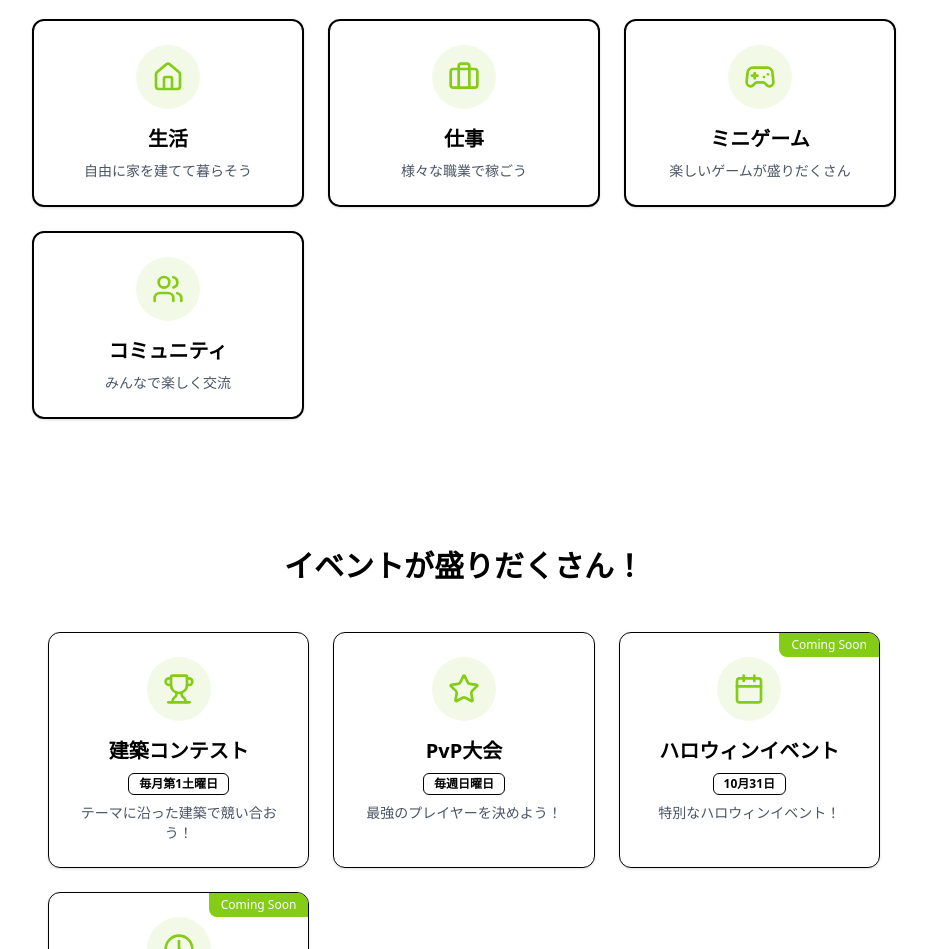
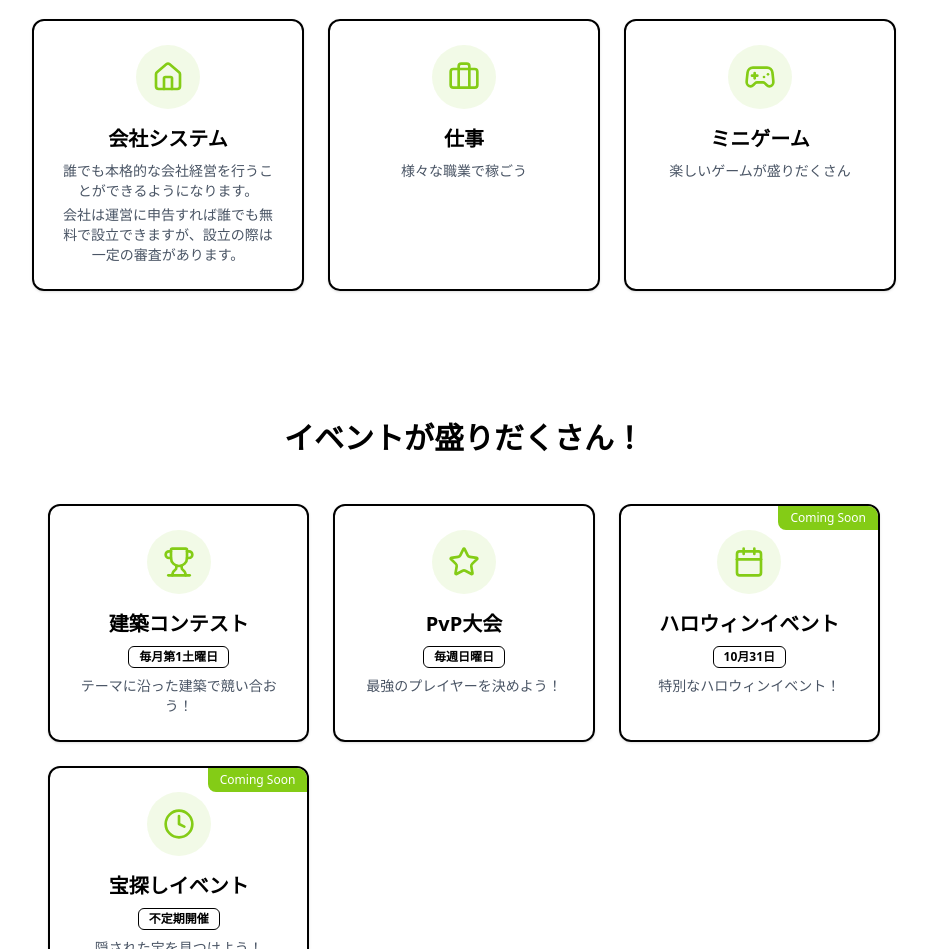
Before and after one commit to Yomogi-Server-Dev/ymg-homepage, a Next.js app: page / in a window 1280 px wide. Shown: the part 1783-2732 px from the top of the page, without its empty margins (176-1103 px from the left). Built offline with nearby package versions, Linux system fonts and the light colour scheme; no server answers.

Commit message:
イベントと機能のデータ構造を統一化し、共通コンポーネント`ContentBlocks`を導入。関連コードをリファクタリングし、重複を削減。

```diff
--- /dev/null
+++ b/src/components/features/content-blocks.tsx
@@ -0,0 +1,100 @@
+'use client';
+
+import { Badge } from '@/components/ui/badge';
+import { Card } from '@/components/ui/card';
+import {
+  Dialog,
+  DialogContent,
+  DialogHeader,
+  DialogTitle,
+} from '@/components/ui/dialog';
+import { AspectRatio } from '@/components/ui/aspect-ratio';
+import type { ContentItem } from '@/types';
+import Image from 'next/image';
+import { useState } from 'react';
+
+interface ContentBlocksProps {
+  items: ContentItem[];
+  gridCols?: string;
+}
+
+export function ContentBlocks({
+  items,
+  gridCols = 'grid sm:grid-cols-2 md:grid-cols-3 gap-6'
+}: ContentBlocksProps) {
+  const [selectedItem, setSelectedItem] = useState<ContentItem | null>(null);
+
+  return (
+    <>
+      <div className={gridCols}>
+        {items.map((item) => {
+          const Icon = item.icon;
+          return (
+            <Card
+              key={item.id}
+              className='p-6 cursor-pointer transition-all hover:scale-105 hover:shadow-xl border-2 hover:border-primary relative overflow-hidden'
+              onClick={() => setSelectedItem(item)}
+            >
+              {item.status === 'upcoming' && (
+                <div className='absolute top-0 right-0 bg-primary text-white px-3 py-1 text-xs rounded-bl-lg'>
+                  Coming Soon
+                </div>
+              )}
+              <div className='flex flex-col items-center text-center'>
+                <div className='p-4 rounded-full bg-primary/10 mb-4'>
+                  <Icon className='w-8 h-8 text-primary' />
+                </div>
+                <h3 className='text-xl font-bold mb-2'>{item.title}</h3>
+                {item.schedule && (
+                  <Badge variant='outline' className='mb-2'>
+                    {item.schedule}
+                  </Badge>
+                )}
+                <div className='text-gray-600 text-sm space-y-1'>
+                  {item.description.map((line, index) => (
+                    <p key={index}>{line}</p>
+                  ))}
+                </div>
+              </div>
+            </Card>
+          );
+        })}
+      </div>
+
+      <Dialog
+        open={!!selectedItem}
+        onOpenChange={() => setSelectedItem(null)}
+      >
+        <DialogContent className='max-w-4xl p-0' forceMount>
+          {selectedItem && (
+            <>
+              <DialogHeader className='px-6 py-4'>
+                <div className='flex items-center gap-3'>
+                  <div className='p-3 rounded-full bg-primary/10'>
+                    <selectedItem.icon className='w-6 h-6 text-primary' />
+                  </div>
+                  <DialogTitle className='text-2xl flex items-center gap-2'>
+                    {selectedItem.detailTitle}
+                    {selectedItem.status === 'upcoming' && (
+                      <Badge className='bg-primary text-white'>
+                        Coming Soon
+                      </Badge>
+                    )}
+                  </DialogTitle>
+                </div>
+              </DialogHeader>
+              <AspectRatio ratio={16 / 9} className='bg-muted'>
+                <Image
+                  src={selectedItem.imageUrl}
+                  alt={selectedItem.detailTitle}
+                  fill
+                  className='object-cover'
+                />
+              </AspectRatio>
+            </>
+          )}
+        </DialogContent>
+      </Dialog>
+    </>
+  );
+}
--- a/src/components/features/event-blocks.tsx
+++ b/src/components/features/event-blocks.tsx
@@ -1,81 +1,13 @@
 'use client';
 
-import { Badge } from '@/components/ui/badge';
-import { Card } from '@/components/ui/card';
-import {
-  Dialog,
-  DialogContent,
-  DialogDescription,
-  DialogHeader,
-  DialogTitle,
-} from '@/components/ui/dialog';
+import { ContentBlocks } from './content-blocks';
 import { events } from '@/data/events';
-import type { Event } from '@/types';
-import { useState } from 'react';
 
 export function EventBlocks() {
-  const [selectedEvent, setSelectedEvent] = useState<Event | null>(null);
-
   return (
-    <>
-      <div className='grid sm:grid-cols-2 md:grid-cols-3 gap-6'>
-        {events.map((event) => {
-          const Icon = event.icon;
-          return (
-            <Card
-              key={event.id}
-              className='p-6 cursor-pointer transition-all hover:scale-105 hover:shadow-xl relative overflow-hidden'
-              onClick={() => setSelectedEvent(event)}
-            >
-              {event.status === 'upcoming' && (
-                <div className='absolute top-0 right-0 bg-primary text-white px-3 py-1 text-xs rounded-bl-lg'>
-                  Coming Soon
-                </div>
-              )}
-              <div className='flex flex-col items-center text-center'>
-                <div className='p-4 rounded-full bg-primary/10 mb-4'>
-                  <Icon className='w-8 h-8 text-primary' />
-                </div>
-                <h3 className='text-xl font-bold mb-2'>{event.title}</h3>
-                <Badge variant='outline' className='mb-2'>
-                  {event.schedule}
-                </Badge>
-                <p className='text-gray-600 text-sm'>{event.description}</p>
-              </div>
-            </Card>
-          );
-        })}
-      </div>
-
-      <Dialog
-        open={!!selectedEvent}
-        onOpenChange={() => setSelectedEvent(null)}
-      >
-        <DialogContent className='max-w-2xl' forceMount>
-          {selectedEvent && (
-            <>
-              <DialogHeader>
-                <div className='flex items-center gap-3'>
-                  <div className='p-3 rounded-full bg-primary/10'>
-                    <selectedEvent.icon className='w-6 h-6 text-primary' />
-                  </div>
-                  <DialogTitle className='text-2xl flex items-center gap-2'>
-                    {selectedEvent.title}
-                    {selectedEvent.status === 'upcoming' && (
-                      <Badge className='bg-primary text-white'>
-                        Coming Soon
-                      </Badge>
-                    )}
-                  </DialogTitle>
-                </div>
-              </DialogHeader>
-              <DialogDescription className='whitespace-pre-line text-base mt-4 text-gray-700'>
-                {selectedEvent.detailContent}
-              </DialogDescription>
-            </>
-          )}
-        </DialogContent>
-      </Dialog>
-    </>
+    <ContentBlocks
+      items={events}
+      gridCols='grid sm:grid-cols-2 md:grid-cols-3 gap-6'
+    />
   );
 }
--- a/src/components/features/feature-blocks.tsx
+++ b/src/components/features/feature-blocks.tsx
@@ -1,73 +1,13 @@
 'use client';
 
-import { Card } from '@/components/ui/card';
-import {
-  Dialog,
-  DialogContent,
-  DialogHeader,
-  DialogTitle,
-} from '@/components/ui/dialog';
-import { AspectRatio } from '@/components/ui/aspect-ratio';
+import { ContentBlocks } from './content-blocks';
 import { features } from '@/data/features';
-import type { Feature } from '@/types';
-import Image from 'next/image';
-import { useState } from 'react';
 
 export function FeatureBlocks() {
-  const [selectedFeature, setSelectedFeature] = useState<Feature | null>(null);
-
   return (
-    <>
-      <div className='grid sm:grid-cols-2 md:grid-cols-3 gap-6'>
-        {features.map((feature) => {
-          const Icon = feature.icon;
-          return (
-            <Card
-              key={feature.id}
-              className='p-6 cursor-pointer transition-all hover:scale-105 hover:shadow-xl border-2 hover:border-primary'
-              onClick={() => setSelectedFeature(feature)}
-            >
-              <div className='flex flex-col items-center text-center'>
-                <div className='p-4 rounded-full bg-primary/10 mb-4'>
-                  <Icon className='w-8 h-8 text-primary' />
-                </div>
-                <h3 className='text-xl font-bold mb-2'>{feature.title}</h3>
-                <p className='text-gray-600 text-sm'>{feature.description}</p>
-              </div>
-            </Card>
-          );
-        })}
-      </div>
-
-      <Dialog
-        open={!!selectedFeature}
-        onOpenChange={() => setSelectedFeature(null)}
-      >
-        <DialogContent className='max-w-4xl p-0' forceMount>
-          {selectedFeature && (
-            <>
-              <DialogHeader className='px-6 py-4'>
-                <div className='flex items-center gap-3'>
-                  <div className='p-3 rounded-full bg-primary/10'>
-                    <selectedFeature.icon className='w-6 h-6 text-primary' />
-                  </div>
-                  <DialogTitle className='text-2xl'>
-                    {selectedFeature.detailTitle}
-                  </DialogTitle>
-                </div>
-              </DialogHeader>
-              <AspectRatio ratio={16 / 9} className='bg-muted'>
-                <Image
-                  src={selectedFeature.imageUrl}
-                  alt={selectedFeature.detailTitle}
-                  fill
-                  className='object-cover'
-                />
-              </AspectRatio>
-            </>
-          )}
-        </DialogContent>
-      </Dialog>
-    </>
+    <ContentBlocks
+      items={features}
+      gridCols='grid sm:grid-cols-2 md:grid-cols-3 gap-6'
+    />
   );
 }
--- a/src/data/events.ts
+++ b/src/data/events.ts
@@ -8,20 +8,9 @@ export const events: Event[] = [
     icon: Trophy,
     status: 'active',
     schedule: '毎月第1土曜日',
-    description: 'テーマに沿った建築で競い合おう！',
-    detailContent: `月に一度開催される大人気イベント！
-
-【イベント詳細】
-• 開催日：毎月第1土曜日 20:00～
-• 参加資格：全プレイヤー
-• テーマ：毎月変更（前月末に発表）
-
-【報酬】
-🥇 1位：ダイヤモンド×64 + 特別称号
-🥈 2位：ダイヤモンド×32
-🥉 3位：ダイヤモンド×16
-
-参加者全員に参加賞もあります！`,
+    description: ['テーマに沿った建築で競い合おう！'],
+    detailTitle: '建築コンテスト',
+    imageUrl: '/pictures/index/top/life1.png',
   },
   {
     id: 2,
@@ -29,20 +18,9 @@ export const events: Event[] = [
     icon: Star,
     status: 'active',
     schedule: '毎週日曜日',
-    description: '最強のプレイヤーを決めよう！',
-    detailContent: `白熱のバトルで頂点を目指せ！
-
-【イベント詳細】
-• 開催日：毎週日曜日 19:00～
-• 形式：トーナメント戦
-• 装備：イベント専用装備を支給
-
-【ルール】
-• 全員同じ装備でフェアな戦い
-• 1vs1のシングルバトル
-• 制限時間5分
-
-優勝者には豪華報酬があります！`,
+    description: ['最強のプレイヤーを決めよう！'],
+    detailTitle: 'PvP大会',
+    imageUrl: '/pictures/index/top/expo2.png',
   },
   {
     id: 3,
@@ -50,11 +28,9 @@ export const events: Event[] = [
     icon: Calendar,
     status: 'upcoming',
     schedule: '10月31日',
-    description: '特別なハロウィンイベント！',
-    detailContent: `Coming Soon...
-
-特別なハロウィンイベントを準備中です！
-詳細は後日発表しますのでお楽しみに！`,
+    description: ['特別なハロウィンイベント！'],
+    detailTitle: 'ハロウィンイベント - Coming Soon',
+    imageUrl: '/pictures/index/top/lobby1.png',
   },
   {
     id: 4,
@@ -62,10 +38,8 @@ export const events: Event[] = [
     icon: Clock,
     status: 'upcoming',
     schedule: '不定期開催',
-    description: '隠された宝を見つけよう！',
-    detailContent: `Coming Soon...
-
-サーバー全体を使った大規模な宝探しイベント！
-詳細は後日発表します。`,
+    description: ['隠された宝を見つけよう！'],
+    detailTitle: '宝探しイベント - Coming Soon',
+    imageUrl: '/pictures/index/top/expo1.png',
   },
 ];
--- a/src/data/features.ts
+++ b/src/data/features.ts
@@ -4,34 +4,32 @@ import { Briefcase, Gamepad2, Home, Users } from 'lucide-react';
 export const features: Feature[] = [
   {
     id: 1,
-    title: '生活',
+    title: '会社システム',
     icon: Home,
-    description: '自由に家を建てて暮らそう',
-    detailTitle: '生活システム',
+    description: [
+      '誰でも本格的な会社経営を行うことができるようになります。',
+      '会社は運営に申告すれば誰でも無料で設立できますが、設立の際は一定の審査があります。'
+    ],
+    detailTitle: '会社システム',
     imageUrl: '/pictures/index/top/life1.png',
+    status: 'active',
   },
   {
     id: 2,
     title: '仕事',
     icon: Briefcase,
-    description: '様々な職業で稼ごう',
+    description: ['様々な職業で稼ごう'],
     detailTitle: '仕事システム',
     imageUrl: '/pictures/index/top/expo1.png',
+    status: 'active',
   },
   {
     id: 3,
     title: 'ミニゲーム',
     icon: Gamepad2,
-    description: '楽しいゲームが盛りだくさん',
+    description: ['楽しいゲームが盛りだくさん'],
     detailTitle: 'ミニゲーム',
     imageUrl: '/pictures/index/top/expo2.png',
-  },
-  {
-    id: 4,
-    title: 'コミュニティ',
-    icon: Users,
-    description: 'みんなで楽しく交流',
-    detailTitle: 'コミュニティ機能',
-    imageUrl: '/pictures/index/top/lobby1.png',
+    status: 'active',
   },
 ];
```
Also changed, not shown: src/types/index.ts (+16 -3 lines).
